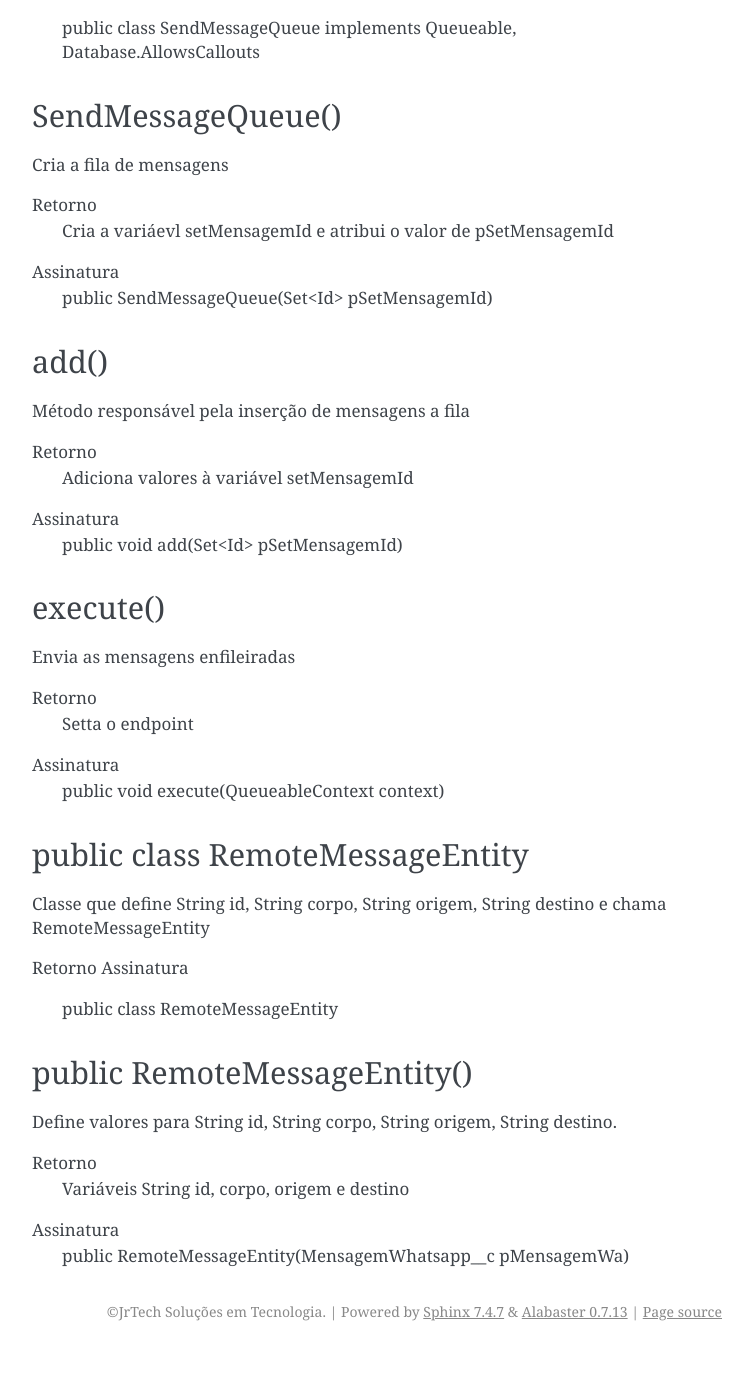
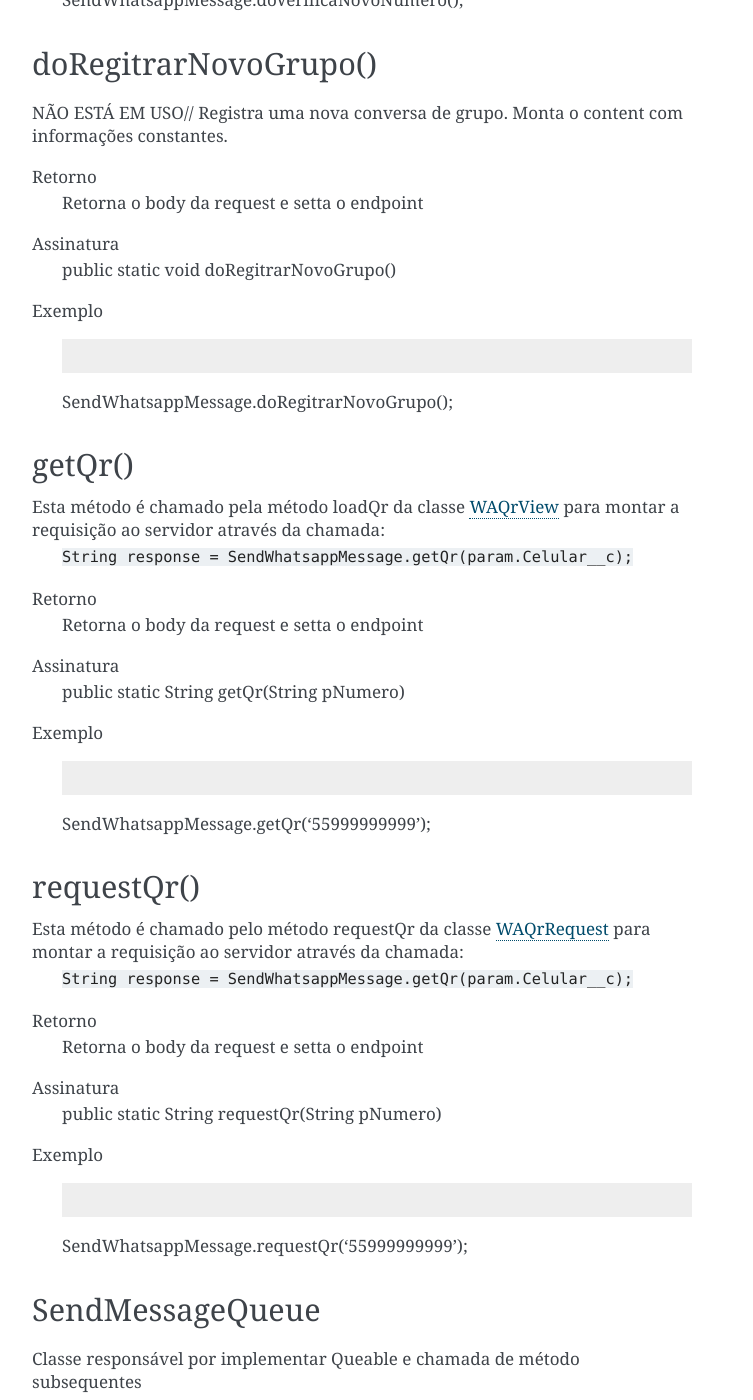
Before and after one commit to patricklucca/Whatsapp_Teste, a Sphinx documentation site: the page built from docs/Tecnico/SendWhatsappMessage.rst, in a window 1280 px wide and 1400 px high, scrolled down 3080 px. Shown: the whole window, without its empty margins (388-1141 px from the left). Built offline with Sphinx 7.4.7, drawn with Linux system fonts in a browser that asks for light colours; pages that are not in the unit, such as notebooks, are missing from menus; before the commit the page ends 4431 px from its top, so only the background shows below that; some of the changed text lies outside the part shown.

Commit message:
Update SendWhatsappMessage.rst

```diff
--- a/docs/Tecnico/SendWhatsappMessage.rst
+++ b/docs/Tecnico/SendWhatsappMessage.rst
@@ -10,6 +10,9 @@ Assinatura
     public static void doEnviarMensagem(String pOrigem, String pDestino, String pChave, String pMensagem, String pIdChat)
 Retorno
     Retorna o body da request e setta o endpoint
+Exemplo
+       .. code-block:: apex
+      SendWhatsappMessage.doEnviarMensagem('551399999999', '5513997733761', '', 'teste', 'a011U00000Occ0WQAR');
 
 doEnviarMensagens()
 -----------------------
@@ -19,6 +22,10 @@ Retorno
     O método manipula a variável singleQueue, criada dentro da classe
 Assinatura
     public statis void doEnviarMensagens(Set<Id> pSetMensagem)
+Exemplo
+       .. code-block:: apex
+       Map<Id, MensagemWhatsapp__c> exemploresult = new Map<Id, MensagemWhatsapp__c>([SELECT Id, Name FROM MensagemWhatsapp__c]);
+       SendWhatsappMessage.doEnviarMensagens(exemploresult.keySet());
 
 doEnviarContentMedia()
 -----------------------
@@ -28,6 +35,9 @@ Retorno
     Retorna o body da request e setta o endpoint
 Assinatura
     public static void doEnviarContentMedia(String pOrigem, String pDestino, String pChave, String pContentMedia, String pContentSize)
+Exemplo
+       .. code-block:: apex
+       SendWhatsappMessage.doEnviarContentMedia('551399999999', '5513997733761', '', 'teste', '60000');
 
 doRegistrarNumero()
 -----------------------
@@ -37,7 +47,9 @@ Retorno
     Retorna o body da request e setta o endpoint
 Assinatura
     public static void doRegistrarNumero(String pDdi, String pNumero, String pOperadora, String pMetodoEnvio)
-
+Exemplo
+       .. code-block:: apex
+       SendWhatsappMessage.doRegistrarNumero('13', '999999999', 'operadora', '');
 
 doAutenticarNumero()
 -----------------------
@@ -47,6 +59,9 @@ Retorno
     Retorna o body da request e setta o endpoint
 Assinatura
     public static void doAutenticarNumero(String pDdi, String pNumero, String pCodigo)
+Exemplo
+       .. code-block:: apex
+       SendWhatsappMessage.doAutenticarNumero('13', '55999999999', '');
 
 doRegistrarNovoNumero()
 -----------------------
@@ -56,6 +71,9 @@ Retorno
     Retorna o body da request e setta o endpoint
 Assinatura
     public static void doRegistrarNovoNumero(String oldNumero, String numero, String operadora, String callbackLogin, String callbackPassword, String msgIncompatibilidade, Boolean isAtivo)
+Exemplo
+       .. code-block:: apex
+       SendWhatsappMessage.doRegistrarNovoNumero('55999999999', '55988888888', 'operadora', 'xxxx_xx@xxxx.com', 'xxx51465xx', '', '1');
 
 doVerificaNovoNumero()
 -----------------------
@@ -65,6 +83,9 @@ Retorno
     Retorna o body da request e setta o endpoint
 Assinatura
     public static void doVerificaNovoNumero()
+Exemplo
+       .. code-block:: apex
+       SendWhatsappMessage.doVerificaNovoNumero();
 
 
 doRegitrarNovoGrupo()
@@ -75,6 +96,10 @@ Retorno
     Retorna o body da request e setta o endpoint
 Assinatura
     public static void doRegitrarNovoGrupo()
+Exemplo
+       .. code-block:: apex
+       SendWhatsappMessage.doRegitrarNovoGrupo();
+
 
 getQr()
 -----------------------
@@ -85,6 +110,9 @@ Retorno
     Retorna o body da request e setta o endpoint
 Assinatura
     public static String getQr(String pNumero)
+Exemplo
+       .. code-block:: apex
+       SendWhatsappMessage.getQr('55999999999');
 
 
 .. _WAQrView :
@@ -98,6 +126,9 @@ Retorno
     Retorna o body da request e setta o endpoint
 Assinatura
     public static String requestQr(String pNumero)
+Exemplo
+       .. code-block:: apex
+       SendWhatsappMessage.requestQr('55999999999');
 
 
 .. _WAQrRequest :
@@ -110,47 +141,6 @@ Classe responsável por implementar Queable e chamada de método subsequentes
 Retorno
 Assinatura
     public class SendMessageQueue implements Queueable, Database.AllowsCallouts
-
-SendMessageQueue()
------------------------
-Cria a fila de mensagens
-
-Retorno
-    Cria a variáevl setMensagemId e atribui o valor de pSetMensagemId
-Assinatura
-    public SendMessageQueue(Set<Id> pSetMensagemId)
-
-add()
------------------------
-Método responsável pela inserção de mensagens a fila
-
-Retorno
-    Adiciona valores à variável setMensagemId
-Assinatura
-    public void add(Set<Id> pSetMensagemId)
-
-execute()
------------------------
-Envia as mensagens enfileiradas
-
-Retorno
-    Setta o endpoint
-Assinatura
-    public void execute(QueueableContext context)
-
-public class RemoteMessageEntity
------------------------
-Classe que define String id, String corpo, String origem, String destino e chama RemoteMessageEntity
-
-Retorno
-Assinatura
-    public class RemoteMessageEntity
-
-public RemoteMessageEntity()
------------------------
-Define valores para String id, String corpo, String origem, String destino.
-
-Retorno
-    Variáveis String id, corpo, origem e destino
-Assinatura
-    public RemoteMessageEntity(MensagemWhatsapp__c pMensagemWa)
+Exemplo
+       .. code-block:: apex
+       SendWhatsappMessage.SendMessageQueue('55999999999');
```
